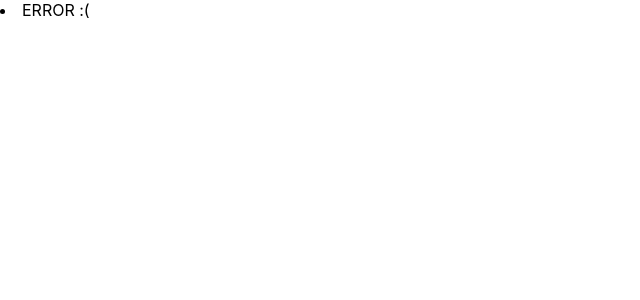
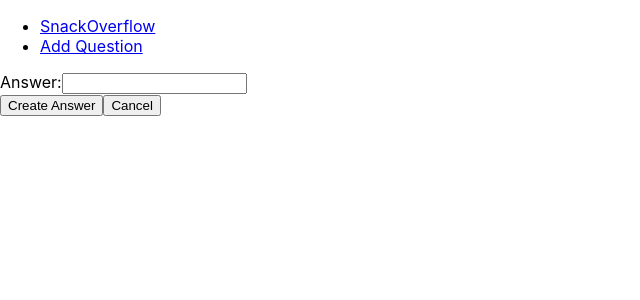
Before and after one commit to ImreFekete/stackoverflow-tw, a React (Create React App) app in the folder frontend/stackoverflow/: page /1/add/answer in a window 1280 px wide. Before the commit this address had no page. Shown: the top 300 px of the page, without its empty margins (0-640 px from the left). Built offline with nearby package versions, Linux system fonts and the light colour scheme.

Commit message:
create a AnswerCreator and AnswerForm component this component used in the new react route /:id/add/answers :id is the id of the question you want to add answer to

```diff
--- /dev/null
+++ b/frontend/stackoverflow/src/AnswerCreator/AnswerCreator.jsx
@@ -0,0 +1,41 @@
+import { useState } from "react";
+import {useNavigate, useParams} from "react-router-dom";
+import QuestionForm from "../QuestionForm/QuestionForm";
+import AnswerForm from "../AnswerForm";
+const CreateAnswer = (answer, id) => {
+    console.log(answer, id)
+    return fetch(`http://localhost:8080/questions/${id}/add-new-answer`, {
+        method: "POST",
+        headers: {
+            "Content-Type": "application/json",
+        },
+        body: JSON.stringify(answer),
+    }).then((res) => res.json());
+};
+
+const AnswerCreator = () => {
+    const navigate = useNavigate();
+    const params = useParams();
+    const [loading, setLoading] = useState(false);
+
+    const handleCreateAnswer = (answer) => {
+        setLoading(true);
+
+        CreateAnswer(answer, params.id)
+
+            .then(() => {
+                setLoading(false);
+                navigate("/");
+            })
+    };
+
+    return (
+        <AnswerForm
+            onCancel={() => navigate("/")}
+            disabled={loading}
+            onSave={handleCreateAnswer}
+        />
+    );
+};
+
+export default AnswerCreator;
--- /dev/null
+++ b/frontend/stackoverflow/src/AnswerCreator/index.js
@@ -0,0 +1,2 @@
+import AnswerCreator from "./AnswerCreator";
+export default AnswerCreator;
--- /dev/null
+++ b/frontend/stackoverflow/src/AnswerForm/AnswerForm.jsx
@@ -0,0 +1,45 @@
+import { useState } from "react";
+
+const AnswerForm = ({ onSave, disabled, answer, onCancel }) => {
+    const [text, setText] = useState(answer?.text ?? "");
+
+    const onSubmit = (e) => {
+        e.preventDefault();
+
+        if (answer) {
+            return onSave({
+                ...answer,
+                text: text
+            });
+        }
+
+        return onSave({
+            text: text
+        });
+    };
+
+    return (
+        <form className="AnswerForm" onSubmit={onSubmit}>
+            <div className="control">
+                <label htmlFor="answer">Answer:</label>
+                <input
+                    value={text}
+                    onChange={(e) => setText(e.target.value)}
+                    name="asnwer"
+                    id="answer"
+                />
+            </div>
+            <div className="buttons">
+                <button type="submit" disabled={disabled}>
+                    {answer ? "Update Answer" : "Create Answer"}
+                </button>
+
+                <button type="button" onClick={onCancel}>
+                    Cancel
+                </button>
+            </div>
+        </form>
+    );
+};
+
+export default AnswerForm;
--- /dev/null
+++ b/frontend/stackoverflow/src/AnswerForm/index.js
@@ -0,0 +1,2 @@
+import AnswerForm from "./AnswerForm";
+export default AnswerForm;
--- a/frontend/stackoverflow/src/Answers/AnswersForQuestion.jsx
+++ b/frontend/stackoverflow/src/Answers/AnswersForQuestion.jsx
@@ -39,6 +39,7 @@ const AnswersForQuestion = () => {
                     </tr>))}
                     </tbody>
                 </table>
+            <Link to={`/${questionWithAnswers.id}/add/answer`}>Add new Answer</Link>
             </div>)
 }
 export default AnswersForQuestion;
--- a/frontend/stackoverflow/src/QuestionForm/QuestionForm.jsx
+++ b/frontend/stackoverflow/src/QuestionForm/QuestionForm.jsx
@@ -1,6 +1,6 @@
 import { useState } from "react";
 
-const QuestionForm = ({ onSave, disabled, employee: question, onCancel }) => {
+const QuestionForm = ({ onSave, disabled, question, onCancel }) => {
     const [title, setTitle] = useState(question?.name ?? "");
     const [text, setText] = useState(question?.text ?? "");
 
@@ -24,7 +24,7 @@ const QuestionForm = ({ onSave, disabled, employee: question, onCancel }) => {
     return (
         <form className="EmployeeForm" onSubmit={onSubmit}>
             <div className="control">
-                <label htmlFor="name">Name:</label>
+                <label htmlFor="title">Title: </label>
                 <input
                     value={title}
                     onChange={(e) => setTitle(e.target.value)}
--- a/frontend/stackoverflow/src/index.js
+++ b/frontend/stackoverflow/src/index.js
@@ -9,6 +9,7 @@ import ErrorPage from "./ErrorPage";
 import MainPage from "./MainPage";
 import AnswersForQuestion from "./Answers";
 import QuestionCreator from "./QuestionCreator/QuestionCreator";
+import AnswerCreator from "./AnswerCreator";
 
 const index = createBrowserRouter([{
     path: "/", element: <Layout/>, errorElement: <ErrorPage/>, children: [{
@@ -17,6 +18,8 @@ const index = createBrowserRouter([{
         path: "/answers/:id", element: <AnswersForQuestion/>
     }, {
         path: "/add/question", element: <QuestionCreator/>
+    }, {
+        path: "/:id/add/answer", element: <AnswerCreator/>
     }]
 }]);
 
```
